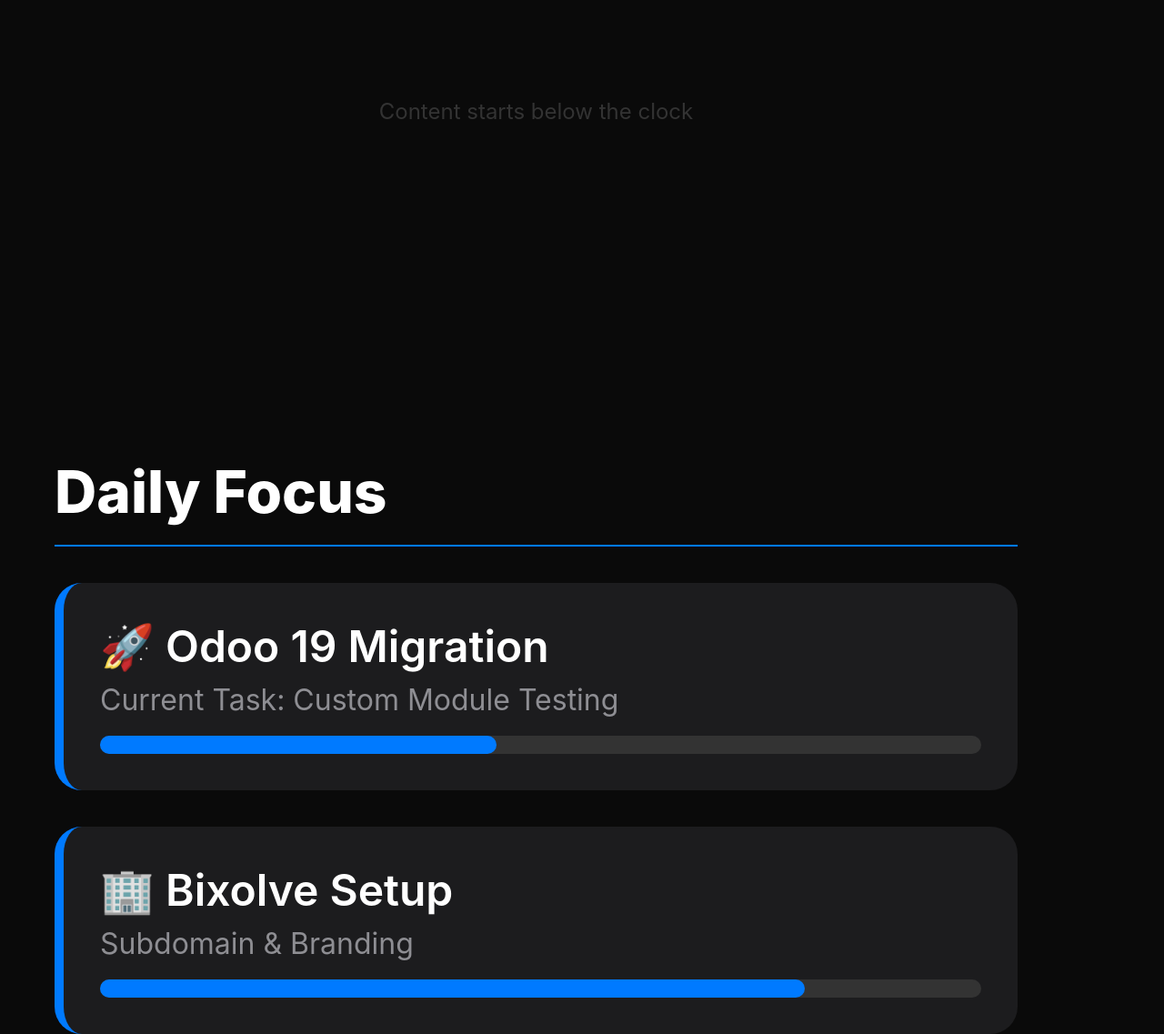
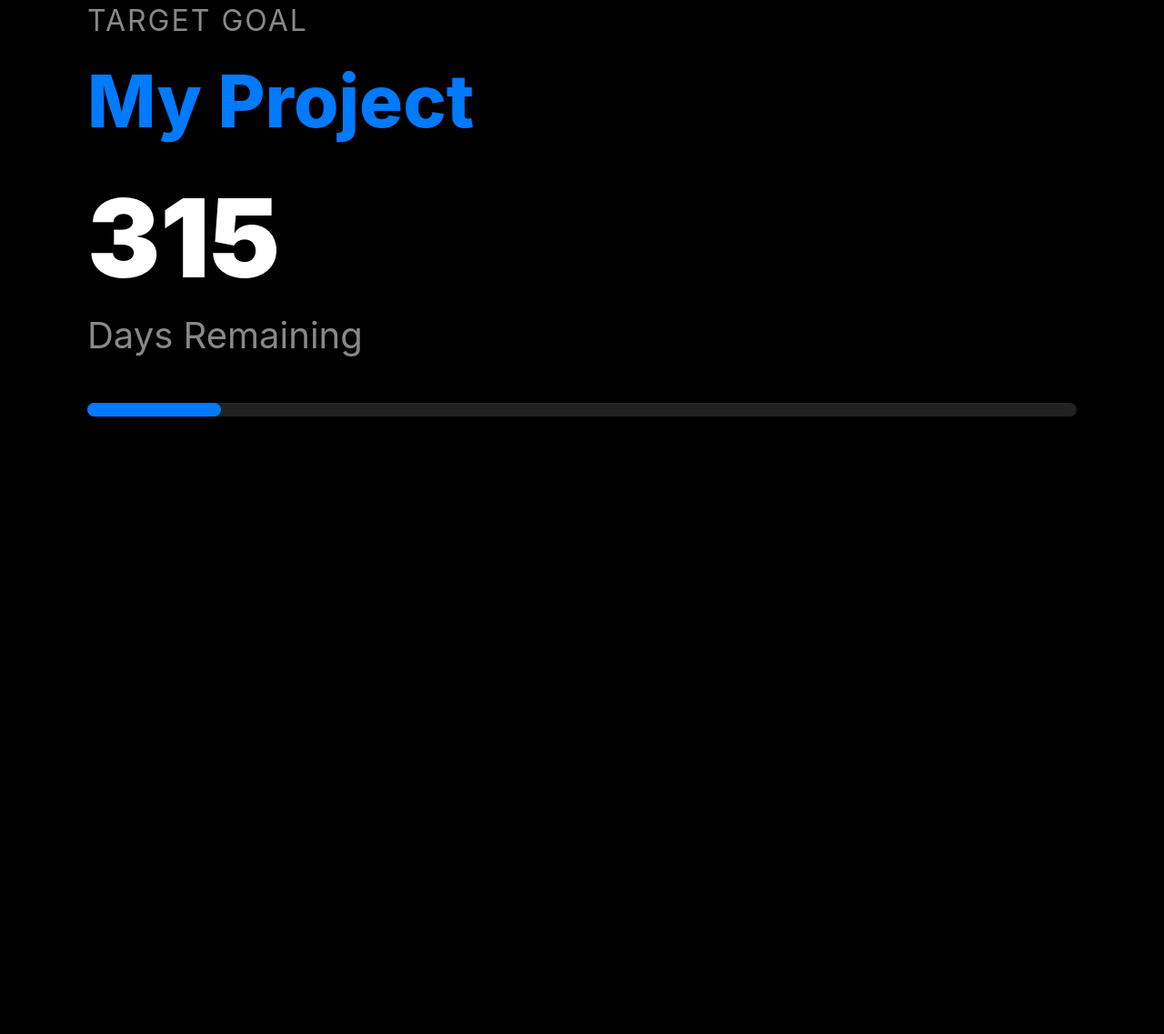
Before and after one commit to dilshad404/dilshad404.github.io, a plain HTML site: page index.html in a window 1280 px wide. Shown: the part 197-1334 px from the top of the page at 91% size. After the commit the page ends 800 px from the top, so only its background shows below. Drawn offline with Linux system fonts and the light colour scheme.

Commit message:
Refactor index.html for improved structure and styling

```diff
--- a/index.html
+++ b/index.html
@@ -2,125 +2,94 @@
 <html lang="en">
 <head>
     <meta charset="UTF-8">
-    <meta name="viewport" content="width=device-width, initial-scale=1.0, maximum-scale=1.0, user-scalable=no">
-    <title>My Goal Calendar</title>
+    <meta name="viewport" content="width=device-width, initial-scale=1.0">
+    <title>Dynamic Life Cal</title>
     <style>
         :root {
-            --bg-color: #0a0a0a;
-            --text-color: #ffffff;
-            --accent-color: #007AFF; /* iOS Blue */
+            --bg: #000000;
+            --text: #ffffff;
+            --accent: #007AFF;
+        }
+        body {
+            margin: 0; padding: 0;
+            background: var(--bg);
+            color: var(--text);
+            font-family: -apple-system, sans-serif;
+            display: flex;
+            flex-direction: column;
+            align-items: center;
+            /* Dynamic sizing based on URL */
+            width: 100vw; height: 100vh;
+            overflow: hidden;
         }
 
-        body {
-            margin: 0;
-            padding: 0;
-            background-color: var(--bg-color);
-            color: var(--text-color);
-            font-family: -apple-system, BlinkMacSystemFont, "Segoe UI", Roboto, Helvetica, Arial, sans-serif;
-            width: 1179px; /* Exact iPhone 15 Pro Width */
-            height: 2556px; /* Exact iPhone 15 Pro Height */
-            overflow: hidden;
+        /* 25% Top Margin for iPhone Clock */
+        .spacer { height: 25%; width: 100%; }
+
+        .container {
+            width: 85%;
             display: flex;
             flex-direction: column;
+            gap: 30px;
         }
 
-        /* 1. CLOCK SAFE AREA (Top 25%) */
-        .spacer-top {
-            height: 25%;
-            display: flex;
-            align-items: center;
-            justify-content: center;
-            font-size: 24px;
-            color: #333; /* Dim text for the area behind the clock */
-        }
+        .label { font-size: 32px; color: #888; text-transform: uppercase; letter-spacing: 2px; }
+        .goal-name { font-size: 80px; font-weight: 800; color: var(--accent); margin-top: -10px; }
 
-        /* 2. MAIN GOAL AREA */
-        .content {
-            flex: 1;
-            padding: 60px;
-            display: flex;
-            flex-direction: column;
-            gap: 40px;
-        }
+        .countdown { font-size: 120px; font-weight: 900; }
+        .days-text { font-size: 40px; color: #888; margin-top: -20px; }
 
-        .header {
-            font-size: 64px;
-            font-weight: 800;
-            border-bottom: 2px solid var(--accent-color);
-            padding-bottom: 20px;
-        }
-
-        .goal-card {
-            background: #1c1c1e;
-            padding: 40px;
-            border-radius: 30px;
-            border-left: 10px solid var(--accent-color);
-        }
-
-        .goal-title {
-            font-size: 48px;
-            font-weight: 600;
-            margin-bottom: 10px;
-        }
-
-        .goal-status {
-            font-size: 32px;
-            color: #8e8e93;
-        }
-
-        /* 3. BOTTOM INFO (Avoids the Home Bar) */
-        .footer {
-            height: 150px;
-            text-align: center;
-            font-size: 28px;
-            color: #444;
-        }
-
-        .progress-bar {
-            width: 100%;
-            height: 20px;
-            background: #333;
-            border-radius: 10px;
+        .progress-container {
+            width: 100%; height: 15px;
+            background: #222; border-radius: 10px;
             margin-top: 20px;
         }
-
-        .progress-fill {
-            width: 70%; /* Dynamic value */
-            height: 100%;
-            background: var(--accent-color);
-            border-radius: 10px;
+        .progress-bar {
+            height: 100%; background: var(--accent);
+            border-radius: 10px; transition: width 1s ease;
         }
     </style>
 </head>
 <body>
 
-    <div class="spacer-top">Content starts below the clock</div>
+    <div class="spacer"></div>
 
-    <div class="content">
-        <div class="header">Daily Focus</div>
+    <div class="container">
+        <div class="label">Target Goal</div>
+        <div id="goal-text" class="goal-name">Loading...</div>
 
-        <div class="goal-card">
-            <div class="goal-title">🚀 Odoo 19 Migration</div>
-            <div class="goal-status">Current Task: Custom Module Testing</div>
-            <div class="progress-bar"><div class="progress-fill" style="width: 45%;"></div></div>
-        </div>
+        <div id="days-count" class="countdown">0</div>
+        <div class="days-text">Days Remaining</div>
 
-        <div class="goal-card">
-            <div class="goal-title">🏢 Bixolve Setup</div>
-            <div class="goal-status">Subdomain & Branding</div>
-            <div class="progress-bar"><div class="progress-fill" style="width: 80%;"></div></div>
-        </div>
-
-        <div class="goal-card">
-            <div class="goal-title">🍎 Workout App Dev</div>
-            <div class="goal-status">Rep Tracking Logic</div>
-            <div class="progress-bar"><div class="progress-fill" style="width: 20%;"></div></div>
+        <div class="progress-container">
+            <div id="bar" class="progress-bar" style="width: 0%"></div>
         </div>
     </div>
 
-    <div class="footer">
-        Last updated: Feb 19, 2026
-    </div>
+    <script>
+        // Get data from the URL
+        const params = new URLSearchParams(window.location.search);
+        const goal = params.get('goal') || "My Project";
+        const goalDate = new Date(params.get('goal_date') || "2026-12-31");
+        const startDate = new Date(params.get('start_date') || "2026-01-01");
+        const today = new Date();
 
+        // Calculate Days
+        const totalDuration = goalDate - startDate;
+        const timePassed = today - startDate;
+        const timeLeft = goalDate - today;
+
+        const daysLeft = Math.ceil(timeLeft / (1000 * 60 * 60 * 24));
+        const progress = Math.min(100, Math.max(0, (timePassed / totalDuration) * 100));
+
+        // Update DOM
+        document.getElementById('goal-text').innerText = goal;
+        document.getElementById('days-count').innerText = daysLeft > 0 ? daysLeft : 0;
+        document.getElementById('bar').style.width = progress + "%";
+
+        // Handle custom sizing from URL
+        if(params.get('width')) document.body.style.width = params.get('width') + "px";
+        if(params.get('height')) document.body.style.height = params.get('height') + "px";
+    </script>
 </body>
 </html>
```
